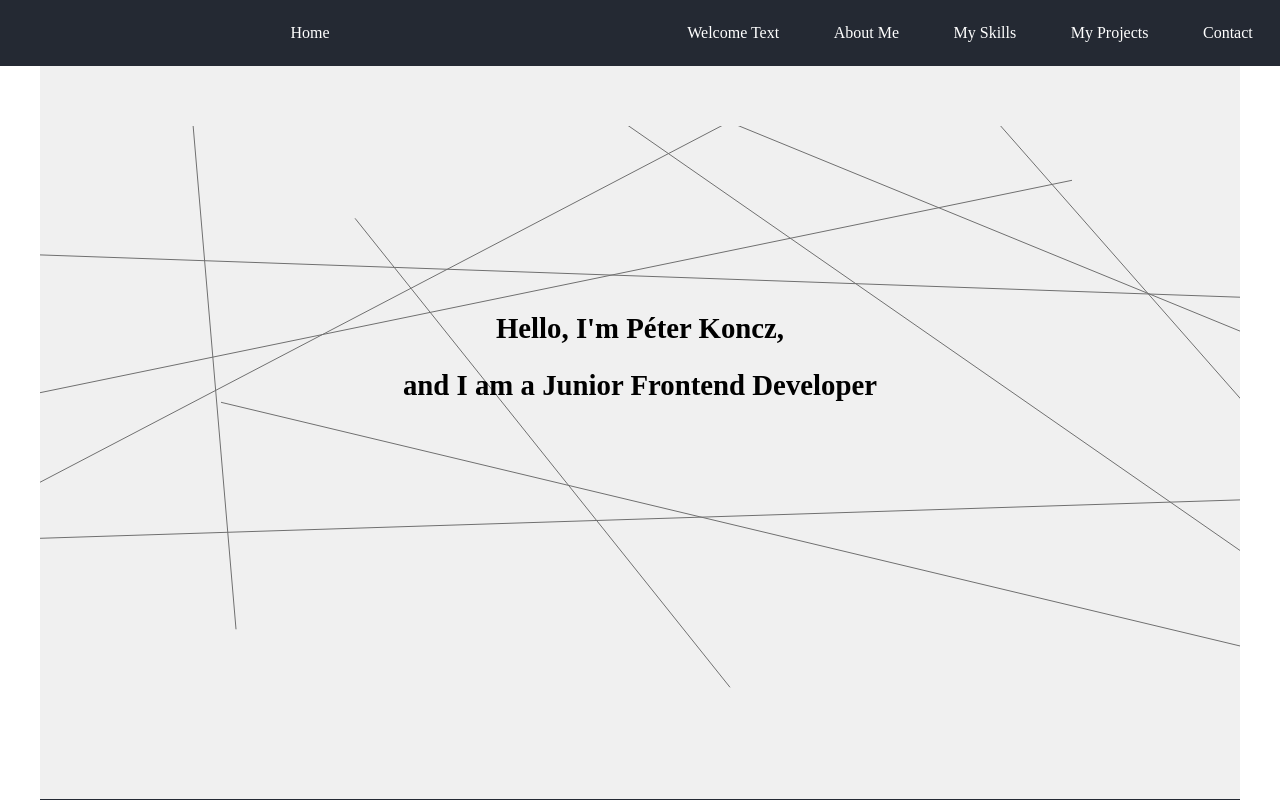
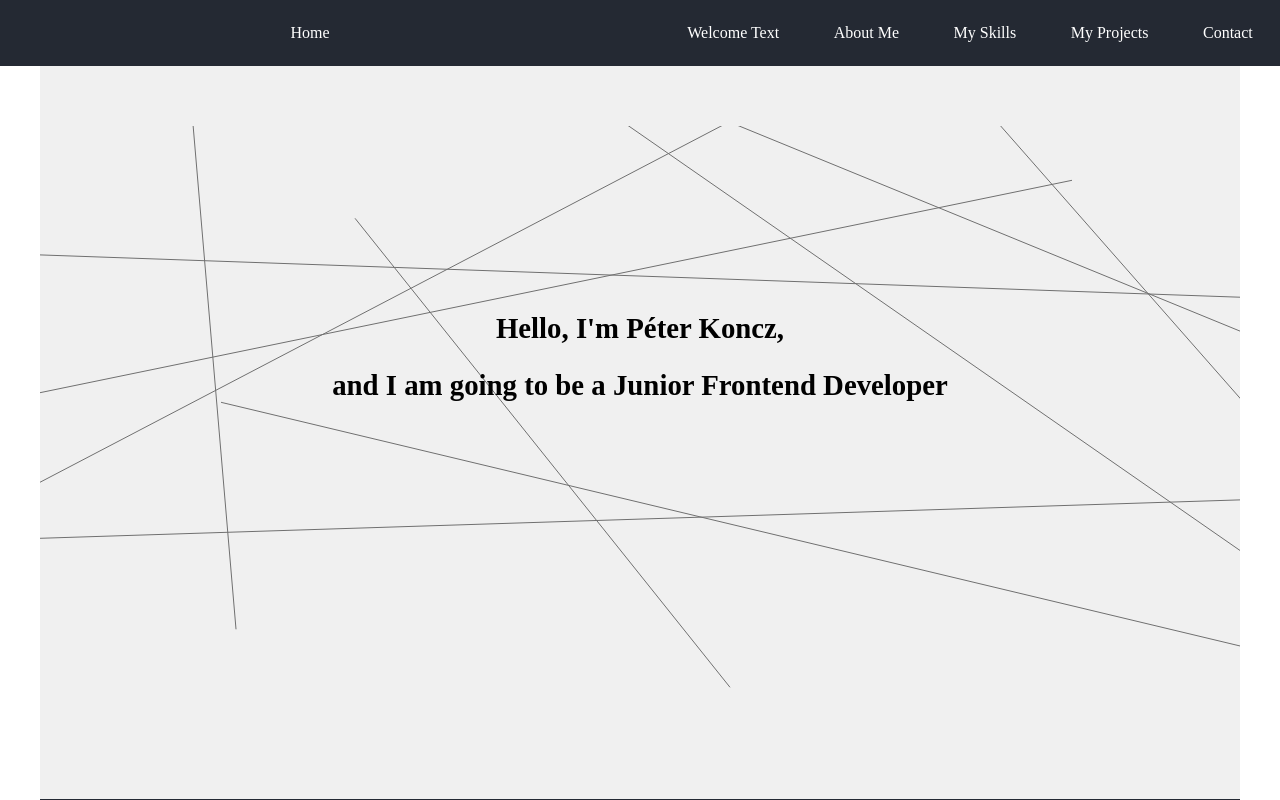
Before and after one commit to Kpeti962/firstPortfolio, a React (Create React App) app: page / in a window 1280 px wide. Shown: the top 800 px of the page. Built offline with nearby package versions, Linux system fonts and the light colour scheme.

Commit message:
titel correction

```diff
--- a/src/components/WelcomeText.js
+++ b/src/components/WelcomeText.js
@@ -13,7 +13,7 @@ const WelcomeText = () => {
           Hello, I'm Péter Koncz,
         </StyledNameAndJob>
         <StyledNameAndJob variants={nameAnim} initial="hidden" animate="show">
-          and I am a Junior Frontend Developer
+          and I am going to be a Junior Frontend Developer
         </StyledNameAndJob>
       </StyledSummary>
       <Lines />
```
